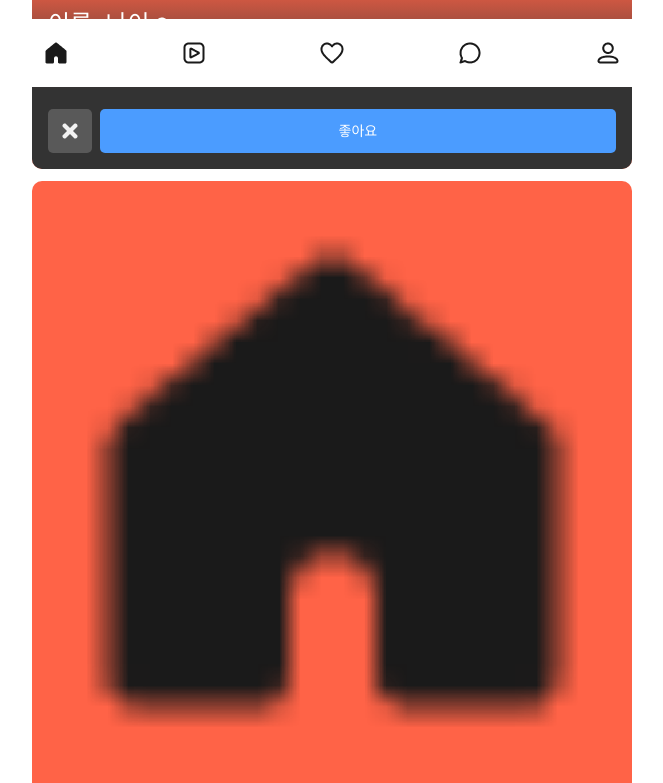
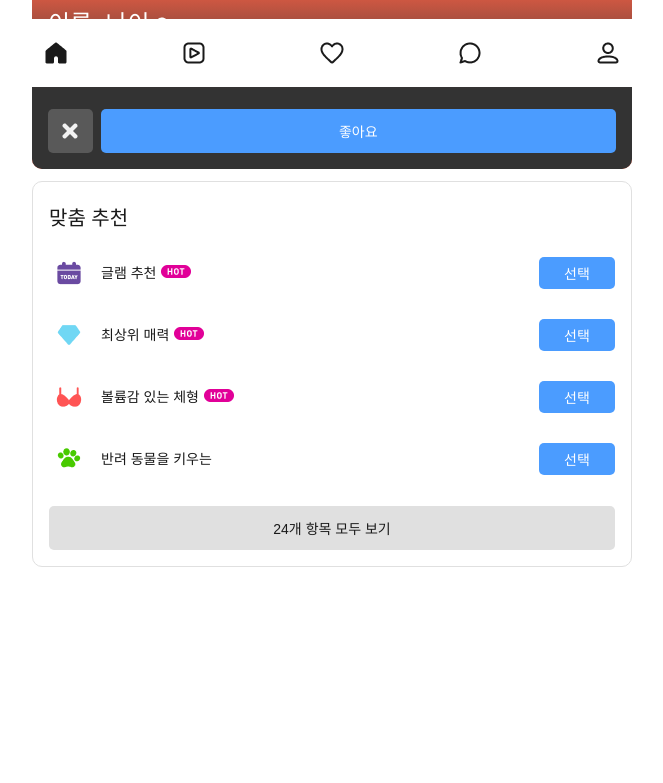
Before and after one commit to plusbeauxjours/CupistTest, a React (Create React App) app: page / in a window 1280 px wide. Shown: the part 713-1496 px from the top of the page, without its empty margins (308-971 px from the left). After the commit the page ends 1360 px from the top, so only its background shows below. Built offline with nearby package versions, Linux system fonts and the light colour scheme.

Commit message:
set: customIntroduction

```diff
--- a/src/Components/Card.tsx
+++ b/src/Components/Card.tsx
@@ -3,7 +3,7 @@ import styled from "styled-components";
 import { IIntroduction } from "../types/introductionTypes";
 
 interface IProps {
-  data?: IIntroduction;
+  data?: any;
 }
 
 const Container = styled.div`
@@ -84,7 +84,7 @@ const InfoIcon = styled(Icon)`
   margin-left: 4px;
 `;
 
-const FooterIconContainer = styled.div`
+const FooterIconContainer = styled.button`
   display: flex;
   justify-content: center;
   align-items: center;
--- /dev/null
+++ b/src/Components/CustomIntroductionBox.tsx
@@ -0,0 +1,133 @@
+import React from "react";
+import styled from "styled-components";
+
+interface IProps {}
+
+const Container = styled.div`
+  width: 100%;
+  max-width: 600px;
+  border-radius: 10px;
+  border: ${(props) => `1px ${props.theme.colors.gray1} solid`};
+  padding: 16px;
+  padding-top: 24px;
+`;
+
+const Row = styled.div`
+  display: flex;
+  flex-direction: row;
+  justify-content: space-between;
+  align-items: center;
+  height: 62px;
+`;
+
+const Btn = styled.button`
+  display: flex;
+  background-color: ${(props) => props.theme.colors.glamBlue};
+  border-radius: 5px;
+  justify-content: center;
+  align-items: center;
+  width: 76px;
+  height: 32px;
+`;
+
+const Title = styled.p`
+  font-size: ${(props) => props.theme.fontSize.XL};
+  font-weight: ${(props) => props.theme.fontWeight.semiBold};
+  margin-bottom: 12px;
+`;
+
+const Text = styled.p`
+  font-size: ${(props) => props.theme.fontSize.M};
+  font-weight: ${(props) => props.theme.fontWeight.semiBold};
+`;
+
+const BtnText = styled(Text)`
+  color: ${(props) => props.theme.colors.white};
+`;
+
+const Col = styled.div`
+  display: flex;
+  justify-content: center;
+  align-items: center;
+  height: 40px;
+`;
+
+const Img = styled.img``;
+const TypeIcon = styled(Img)`
+  margin-right: 12px;
+`;
+const HotIcon = styled(Img)`
+  margin-left: 5px;
+  margin-bottom: 3px;
+`;
+
+const BtnContainer = styled.button`
+  display: flex;
+  justify-content: center;
+  align-items: center;
+  border-radius: 5px;
+  height: 44px;
+  margin-top: 16px;
+`;
+
+const BarBtn = styled(BtnContainer)`
+  width: 100%;
+  background-color: ${(props) => props.theme.colors.gray1};
+`;
+
+const BarBtnText = styled.p`
+  font-weight: ${(props) => props.theme.fontWeight.semiBold};
+  font-size: ${(props) => props.theme.fontSize.M};
+`;
+
+const CustomIntroductionBox: React.FC<IProps> = () => {
+  const customArr = [
+    {
+      text: "글램 추천",
+      image: require("../assets/icon/recommendations/today.png"),
+      isHot: true,
+    },
+    {
+      text: "최상위 매력",
+      image: require("../assets/icon/recommendations/dia.png"),
+      isHot: true,
+    },
+    {
+      text: "볼륨감 있는 체형",
+      image: require("../assets/icon/recommendations/glamour.png"),
+      isHot: true,
+    },
+    {
+      text: "반려 동물을 키우는",
+      image: require("../assets/icon/recommendations/withpet.png"),
+      isHot: false,
+    },
+  ];
+
+  return (
+    <Container>
+      <Title>맞춤 추천</Title>
+      {customArr.map((custom, index) => (
+        <Row key={index}>
+          <Col>
+            <TypeIcon src={custom.image} />
+            <Text>{custom.text}</Text>
+            {custom.isHot && (
+              <HotIcon
+                src={require("../assets/icon/recommendations/hot.png")}
+              />
+            )}
+          </Col>
+          <Btn>
+            <BtnText>선택</BtnText>
+          </Btn>
+        </Row>
+      ))}
+      <BarBtn onClick={() => console.log("btn")}>
+        <BarBtnText>24개 항목 모두 보기</BarBtnText>
+      </BarBtn>
+    </Container>
+  );
+};
+
+export default CustomIntroductionBox;
--- a/src/Routes/Main.tsx
+++ b/src/Routes/Main.tsx
@@ -2,6 +2,7 @@ import React from "react";
 import styled from "styled-components";
 
 import Card from "../components/Card";
+import CustomIntroductionBox from "../components/CustomIntroductionBox";
 
 interface IProps {}
 
@@ -18,11 +19,12 @@ const Main: React.FC<IProps> = () => {
   return (
     <Wrapper>
       <Card data={null} />
+      {/* <Card data={null} />
+      <Card data={null} /> */}
+      <CustomIntroductionBox />
+      {/* <Card data={null} />
       <Card data={null} />
-      <Card data={null} />
-      <Card data={null} />
-      <Card data={null} />
-      <Card data={null} />
+      <Card data={null} /> */}
     </Wrapper>
   );
 };
--- a/src/Styles/globalStyle.tsx
+++ b/src/Styles/globalStyle.tsx
@@ -34,6 +34,9 @@ footer, header, hgroup, main, menu, nav, section {
 body {
   line-height: 1;
 }
+button{
+  border-width: 0
+}
 menu, ol, ul {
   list-style: none;
 }
@@ -57,7 +60,9 @@ body {
   font-family: 'Source Sans Pro', sans-serif;
   color:black;
   line-height: 1.2;
-
+}
+p{
+  color: ${(props) => props.theme.colors.black};
 }
 a {
   text-decoration:none;
```
